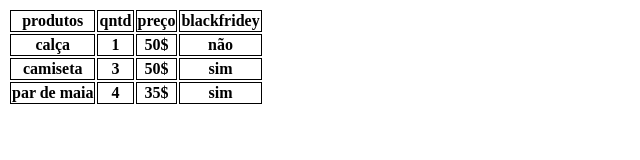
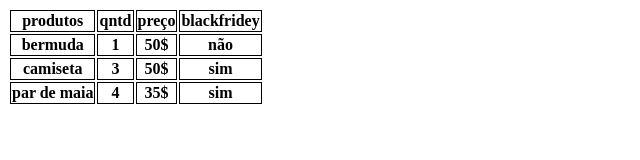
Before and after one commit to migueldpr/aula-tabela, a plain HTML site: page index.html in a window 1280 px wide. Shown: the full height of the page, 0-640 px from the left. Drawn offline with Linux system fonts and the light colour scheme.

Commit message:
calça foi trocada por bermuda

```diff
--- a/index.html
+++ b/index.html
@@ -30,7 +30,7 @@
 
         <tbody>
             <tr>
-                <th>calça</th>
+                <th>bermuda</th>
                 <th>1</th>
                 <th>50$</th>
                 <th>não</th>
```
